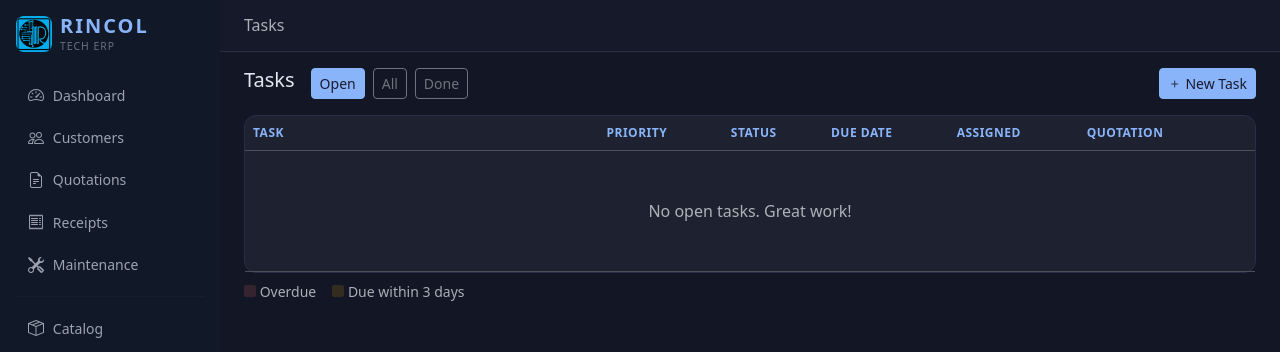
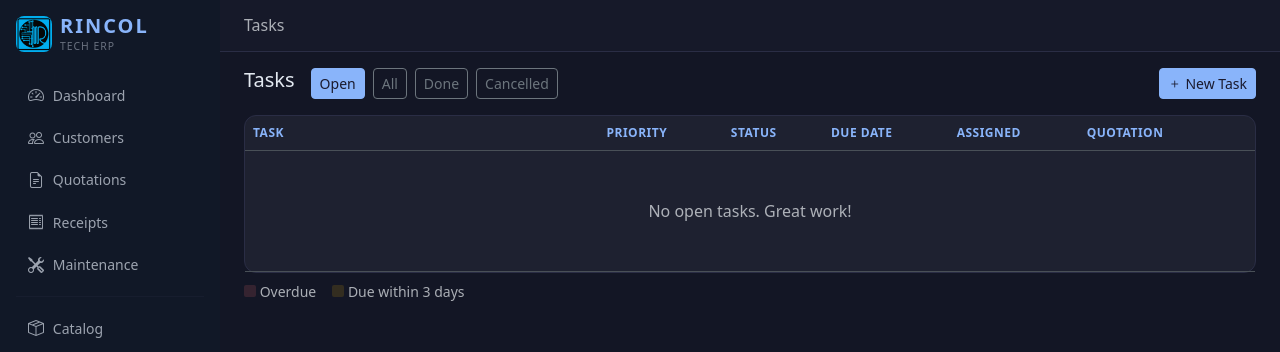
Before and after one commit to RincolTech-Solutions-ltd/rincol-erp, a Flask app: template templates/tasks/list.html in a window 1280 px wide. Shown: the top 352 px of the page. Run offline with Flask 3, Linux system fonts and the light colour scheme; the template is opened without the code that fills it, so the values that code supplies are empty; some libraries are stand-ins or nearby versions.

Commit message:
Add Cancelled status to Tasks module with mandatory cancellation reason
- Cancelled status added to task form dropdown
- Notes field becomes required (relabelled Cancellation Reason) when Cancelled is selected — enforced client-side (JS) and server-side (Python)
- Cancelled tasks excluded from Open tab; new Cancelled filter tab added
- Mark Done quick-action hidden for cancelled tasks; no overdue/due-soon highlighting
- architecture.dsl updated: tasks + statement + quotations module descriptions current

Co-Authored-By: Claude Sonnet 4.6 <noreply@anthropic.com>

```diff
--- a/app.py
+++ b/app.py
@@ -1321,10 +1321,12 @@ def tasks_list():
     params = []
     if status == "done":
         sql += " AND t.status='Done'"
+    elif status == "cancelled":
+        sql += " AND t.status='Cancelled'"
     elif status == "all":
         pass
     else:
-        sql += " AND t.status != 'Done'"
+        sql += " AND t.status NOT IN ('Done','Cancelled')"
     sql += " ORDER BY t.due_date ASC NULLS LAST, CASE t.priority WHEN 'Urgent' THEN 1 WHEN 'High' THEN 2 WHEN 'Normal' THEN 3 ELSE 4 END"
     rows = query(sql, params)
     today = date.today()
@@ -1338,6 +1340,13 @@ def tasks_edit(tid=None):
     task = query_one("SELECT * FROM tasks WHERE id=%s", (tid,)) if tid else None
     if request.method == "POST":
         f = request.form
+        if f.get("status") == "Cancelled" and not f.get("notes","").strip():
+            flash("Cancellation reason is required when status is Cancelled.", "danger")
+            quotations = query("SELECT id, quotation_no, customer_name FROM quotations ORDER BY date DESC LIMIT 100")
+            _default_members = ['Hillary', 'Dennis', 'Both']
+            _extra = query("SELECT DISTINCT assigned_to FROM tasks WHERE assigned_to IS NOT NULL AND assigned_to != '' ORDER BY assigned_to")
+            team_members = list(dict.fromkeys(_default_members + [r['assigned_to'] for r in _extra if r['assigned_to'] not in _default_members]))
+            return render_template("tasks/form.html", task=task or f, quotations=quotations, team_members=team_members)
         if tid:
             execute("""UPDATE tasks SET title=%s, description=%s, due_date=%s,
                 priority=%s, status=%s, assigned_to=%s, linked_quotation_id=%s,
--- a/templates/tasks/list.html
+++ b/templates/tasks/list.html
@@ -18,6 +18,10 @@
     <a href="{{ url_for('tasks_list', status='done') }}"
        class="btn btn-sm {% if status=='done' %}btn-primary{% else %}btn-outline-secondary{% endif %}">
       Done
+    </a>
+    <a href="{{ url_for('tasks_list', status='cancelled') }}"
+       class="btn btn-sm {% if status=='cancelled' %}btn-primary{% else %}btn-outline-secondary{% endif %}">
+      Cancelled
     </a>
   </div>
   <a href="{{ url_for('tasks_edit') }}" class="btn btn-primary btn-sm">
@@ -45,8 +49,8 @@
           {% set overdue = t.due_date and t.due_date < today %}
           {% set due_soon = t.due_date and not overdue and (t.due_date - today).days <= 3 %}
           {% set priority_cls = {'Urgent':'danger','High':'warning','Normal':'primary','Low':'secondary'}.get(t.priority,'secondary') %}
-          {% set status_cls = {'Done':'success','In Progress':'info','Pending':'secondary'}.get(t.status,'secondary') %}
-          <tr class="{% if overdue and t.status != 'Done' %}table-danger table-danger-subtle{% elif due_soon %}table-warning table-warning-subtle{% endif %}">
+          {% set status_cls = {'Done':'success','In Progress':'info','Pending':'secondary','Cancelled':'dark'}.get(t.status,'secondary') %}
+          <tr class="{% if overdue and t.status not in ('Done','Cancelled') %}table-danger table-danger-subtle{% elif due_soon and t.status != 'Cancelled' %}table-warning table-warning-subtle{% endif %}">
             <td>
               <a href="{{ url_for('tasks_edit', tid=t.id) }}" class="fw-semibold text-decoration-none
                 {% if t.status == 'Done' %}text-muted text-decoration-line-through{% endif %}">
@@ -96,7 +100,7 @@
               {% else %}—{% endif %}
             </td>
             <td class="text-end">
-              {% if t.status != 'Done' %}
+              {% if t.status not in ('Done','Cancelled') %}
               <form method="post" action="{{ url_for('tasks_done', tid=t.id) }}" class="d-inline">
                 <button class="btn btn-sm btn-outline-success py-0 px-1" title="Mark done">
                   <i class="bi bi-check-lg"></i>
@@ -117,7 +121,7 @@
           {% else %}
           <tr>
             <td colspan="7" class="text-center text-muted py-5">
-              {% if status == 'done' %}No completed tasks.{% else %}No open tasks. Great work!{% endif %}
+              {% if status == 'done' %}No completed tasks.{% elif status == 'cancelled' %}No cancelled tasks.{% else %}No open tasks. Great work!{% endif %}
             </td>
           </tr>
           {% endfor %}
```
Also changed, not shown: templates/tasks/form.html (+19 -4 lines), 1 other file.
